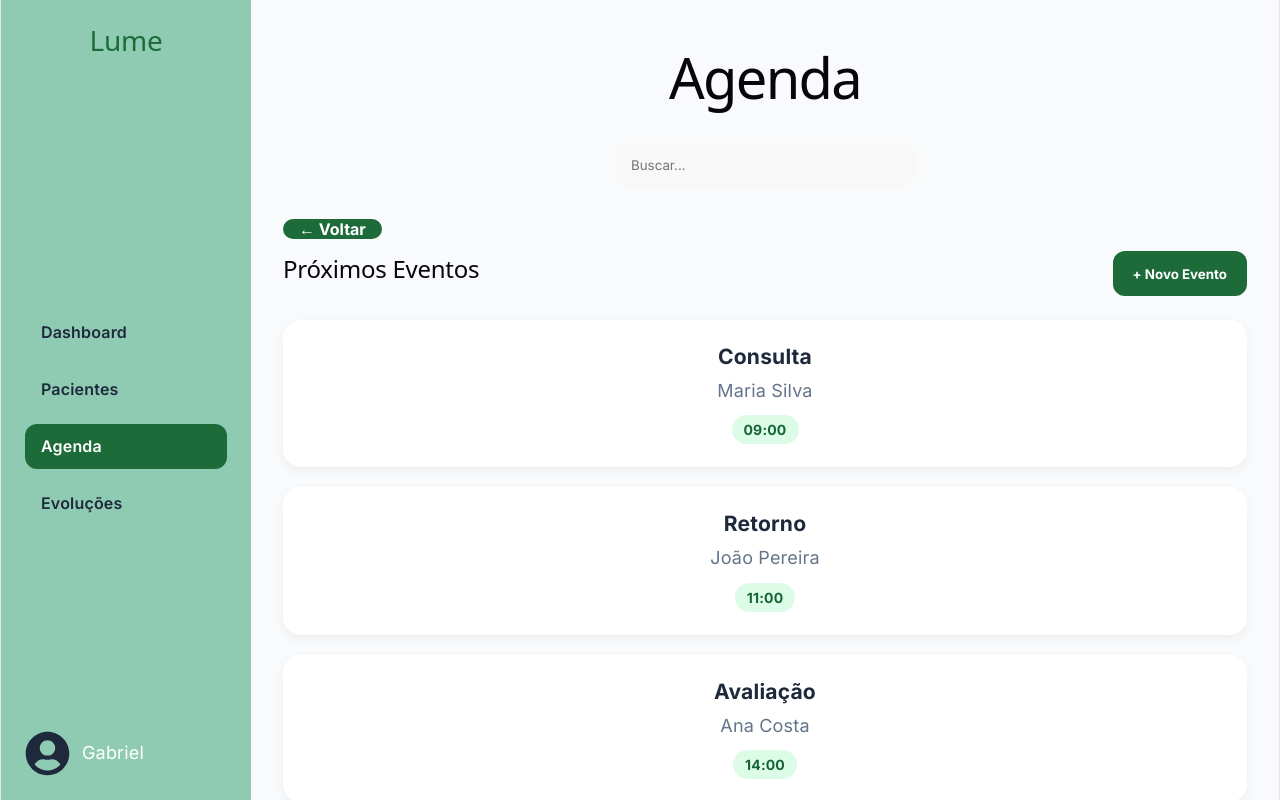
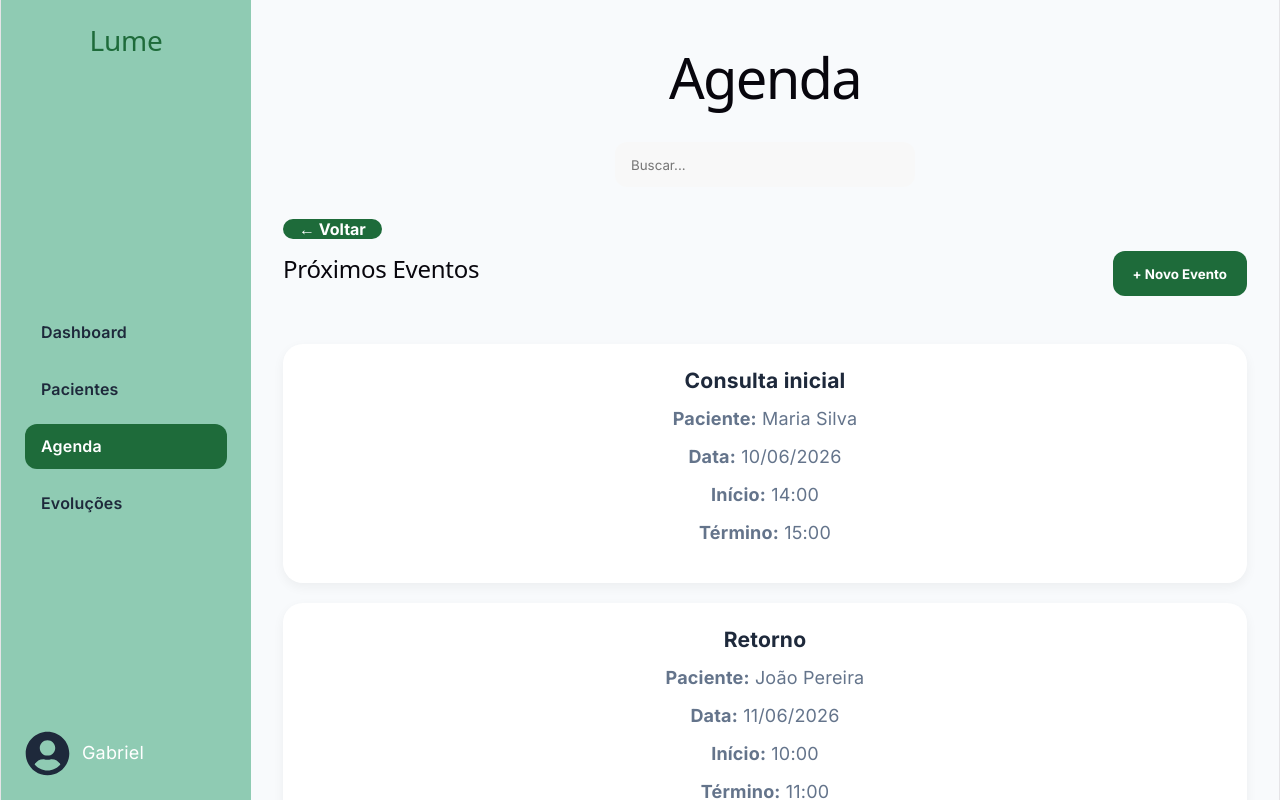
Before and after one commit to GabrielDozza/GerenciamentoDePacientesFrontend, a React (Vite) app in the folder Frontend/: page /agenda in a window 1280 px wide. Built offline with nearby package versions, Linux system fonts and the light colour scheme.

Commit message:
adicionando eventos no paciente

```diff
--- a/Frontend/src/pages/Agenda/index.tsx
+++ b/Frontend/src/pages/Agenda/index.tsx
@@ -11,20 +11,19 @@ export function Agenda() {
     {
       id: 1,
       patient: "Maria Silva",
-      title: "Consulta",
-      time: "09:00",
+      title: "Consulta inicial",
+      date: "10/06/2026",
+      startTime: "14:00",
+      endTime: "15:00",
     },
+
     {
       id: 2,
       patient: "João Pereira",
       title: "Retorno",
-      time: "11:00",
-    },
-    {
-      id: 3,
-      patient: "Ana Costa",
-      title: "Avaliação",
-      time: "14:00",
+      date: "11/06/2026",
+      startTime: "10:00",
+      endTime: "11:00",
     },
   ];
 
@@ -45,14 +44,47 @@ export function Agenda() {
         <p>Cadastre um novo evento para começar.</p>
       </div>
       ) : (
-          events.map((event) => (
-          <div className="event-card" key={event.id}>
-            <h3>{event.title}</h3>
-            <p>{event.patient}</p>
-            <span>{event.time}</span>
-          </div>
-        )))}
+           events.map((event) => (
+
+            <div
+              className="event-card"
+              key={event.id}
+            >
+
+              <h3>{event.title}</h3>
+
+              <p>
+                <strong>Paciente:</strong>
+                {" "}
+                {event.patient}
+              </p>
+
+              <p>
+                <strong>Data:</strong>
+                {" "}
+                {event.date}
+              </p>
+
+              <p>
+                <strong>Início:</strong>
+                {" "}
+                {event.startTime}
+              </p>
+
+              <p>
+                <strong>Término:</strong>
+                {" "}
+                {event.endTime}
+              </p>
+
+            </div>
+
+          ))
+
+        )}
+
       </div>
+
     </Layout>
   );
 }
--- a/Frontend/src/pages/Agenda/styles.css
+++ b/Frontend/src/pages/Agenda/styles.css
@@ -26,9 +26,12 @@
 
 .events-list {
   display: flex;
+
   flex-direction: column;
 
   gap: 20px;
+
+  margin-top: 24px;
 }
 
 .event-card {
@@ -36,15 +39,31 @@
 
   padding: 24px;
 
-  border-radius: 18px;
+  border-radius: 20px;
 
   box-shadow: 0 4px 12px rgba(0,0,0,0.05);
 }
 
 .event-card h3 {
+  margin-bottom: 12px;
+
   color: #1E293B;
+}
 
+.event-card p {
   margin-bottom: 8px;
+
+  color: #475569;
+}
+
+.empty-state {
+  background: white;
+
+  padding: 40px;
+
+  border-radius: 20px;
+
+  text-align: center;
 }
 
 .event-card p {
--- a/Frontend/src/pages/NewEvent/index.tsx
+++ b/Frontend/src/pages/NewEvent/index.tsx
@@ -6,9 +6,11 @@ import { BackButton } from "../../components/BackButton";
 
 export function NewEvent() {
   const navigate = useNavigate();
+  const [title, setTitle] = useState("");
   const [patient, setPatient] = useState("");
-  const [title, setTitle] = useState("");
-  const [time, setTime] = useState("");
+  const [date, setDate] = useState("");
+  const [startTime, setStartTime] = useState("");
+  const [endTime, setEndTime] = useState("");
 
   const handleSubmit = (event: FormEvent<HTMLFormElement>) => {
     event.preventDefault();
@@ -30,8 +32,16 @@ export function NewEvent() {
           <input value={title} onChange={(event) => setTitle(event.target.value)} placeholder="Consulta / Retorno" />
         </div>
         <div className="form-group">
-          <label>Horário</label>
-          <input value={time} onChange={(event) => setTime(event.target.value)} placeholder="09:00" />
+          <label>Data</label>
+          <input value={date} onChange={(event) => setDate(event.target.value)} placeholder="25/05/2026" />
+        </div>
+        <div className="form-group">
+          <label>Horário de Início</label>
+          <input value={startTime} onChange={(event) => setStartTime(event.target.value)} placeholder="09:00" />
+        </div>
+        <div className="form-group">
+          <label>Horário de Término</label>
+          <input value={endTime} onChange={(event) => setEndTime(event.target.value)} placeholder="10:00" />
         </div>
         <div className="form-actions">
           <button type="button" className="button-secondary" onClick={() => navigate(-1)}>
--- a/Frontend/src/pages/PatientDetails/index.tsx
+++ b/Frontend/src/pages/PatientDetails/index.tsx
@@ -1,49 +1,159 @@
-import { useNavigate } from "react-router-dom";
+import { useNavigate, useLocation } from "react-router-dom";
+
 import { Layout } from "../../components/Layout";
+
 import { Header } from "../../components/Header";
+
 import { BackButton } from "../../components/BackButton";
 
+import "./styles.css";
+
 export function PatientDetails() {
+
   const navigate = useNavigate();
 
+  const location = useLocation();
+
+  const patient = location.state;
+
+  if (!patient) {
+
+    return (
+
+      <Layout>
+
+        <Header
+          title="Paciente não encontrado"
+          showSearch={false}
+        />
+
+        <BackButton />
+
+        <div className="empty-state">
+
+          <h2>Paciente não encontrado</h2>
+
+        </div>
+
+      </Layout>
+
+    );
+  }
+
   return (
+
     <Layout>
-      <Header title="Detalhes do Paciente" showSearch={false} />
+
+      <Header
+        title="Detalhes do Paciente"
+        showSearch={false}
+      />
+
       <BackButton />
+
       <div className="form-container">
+
         <div className="form-group">
+
           <label>Nome</label>
-          <p>Maria Silva</p>
+
+          <p>{patient.name}</p>
+
         </div>
+
         <div className="form-group">
-            <label>Data de nascimento</label>
-            <p>01/01/1980</p>
+
+          <label>Data de nascimento</label>
+
+          <p>{patient.birthDate}</p>
+
         </div>
+
         <div className="form-group">
+
           <label>Telefone</label>
-          <p>(51) 99999-9999</p>
+
+          <p>{patient.phone}</p>
+
         </div>
+
         <div className="form-group">
+
           <label>E-mail</label>
-          <p>maria@email.com</p>
+
+          <p>{patient.email}</p>
+
         </div>
+
         <div className="form-group">
+
           <label>CPF</label>
-          <p>000.000.000-00</p>
+
+          <p>{patient.cpf}</p>
+
         </div>
+
         <div className="form-group">
-            <label>Endereço</label>
-            <p>Rua Exemplo, 123 - Porto Alegre, RS</p>
+
+          <label>Endereço</label>
+
+          <p>{patient.address}</p>
+
         </div>
+
         <div className="form-group">
-            <label>Profissão</label>
-            <p>Enfermeira</p>
+
+          <label>Profissão</label>
+
+          <p>{patient.profession}</p>
+
         </div>
+
         <div className="form-group">
-            <label>Origem do paciente</label>
-            <p>Instagram</p>
+
+          <label>Origem do paciente</label>
+
+          <p>{patient.origin}</p>
+
         </div>
+
+        <section className="patient-events">
+
+          <h2>Eventos</h2>
+
+          {patient.events?.length === 0 ? (
+
+            <p>Nenhum evento encontrado.</p>
+
+          ) : (
+
+            patient.events?.map((event: any) => (
+
+              <div
+                className="event-item"
+                key={event.id}
+              >
+
+                <h3>{event.title}</h3>
+
+                <p>{event.date}</p>
+
+                <p>
+                  {event.startTime}
+                  {" - "}
+                  {event.endTime}
+                </p>
+
+              </div>
+
+            ))
+
+          )}
+
+        </section>
+
         <div className="form-actions">
+
           <button
             type="button"
             className="button-secondary"
@@ -51,15 +161,24 @@ export function PatientDetails() {
           >
             Voltar
           </button>
+
           <button
             type="button"
             className="button-primary"
-            onClick={() => navigate("/edit-patient")}
+            onClick={() =>
+              navigate("/edit-patient", {
+                state: patient,
+              })
+            }
           >
             Editar paciente
           </button>
+
         </div>
+
       </div>
+
     </Layout>
+
   );
 }
--- a/Frontend/src/pages/patients/index.tsx
+++ b/Frontend/src/pages/patients/index.tsx
@@ -21,6 +21,17 @@ export function Patients() {
     address: "Rua das Flores, 120",
     profession: "Psicóloga",
     origin: "Rio de Janeiro, BR",
+
+    events: [
+      {
+        id: 1,
+        title: "Consulta inicial",
+        date: "10/06/2026",
+        startTime: "14:00",
+        endTime: "15:00",
+      },
+
+    ],
   },
 
   {
@@ -33,6 +44,16 @@ export function Patients() {
     address: "Av. Central, 450",
     profession: "Dentista",
     origin: "São Paulo, BR",
+
+    events: [
+      {
+        id: 1,
+        title: "Avaliação",
+        date: "11/06/2026",
+        startTime: "10:00",
+        endTime: "11:00",
+      },
+    ],
   },
 
   {
@@ -45,6 +66,8 @@ export function Patients() {
     address: "Rua Verde, 89",
     profession: "Fisioterapeuta",
     origin: "Porto Alegre, BR",
+
+    events: [],
   },
 ]);
 
@@ -212,7 +235,9 @@ export function Patients() {
 
               <button
               onClick={() =>
-                    navigate("/patient-details")
+              navigate("/patient-details", {
+              state: patient,
+              })
               }
               >
               Ver detalhes
```
Lines whose indentation alone changed are shown as unchanged.
